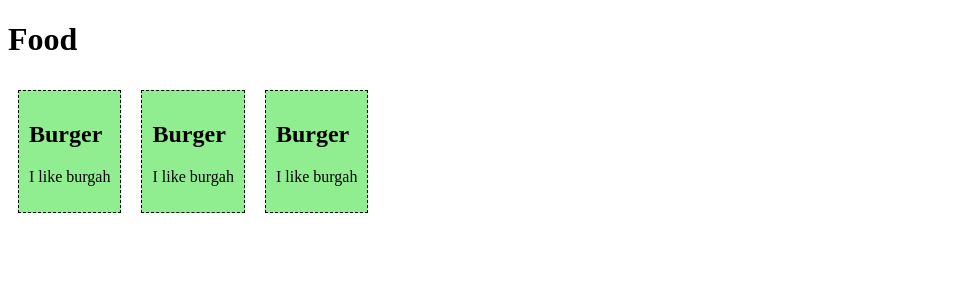
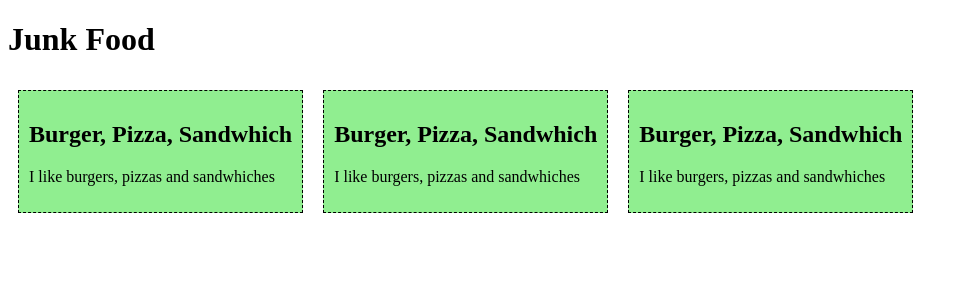
Before and after one commit to Carlll562/webprog-sf241-vuejs, a Vue app in the folder firstsfc/: page / in a window 1280 px wide. Shown: the top 300 px of the page, without its empty margins (0-968 px from the left). Built offline with nearby package versions, Linux system fonts and the light colour scheme.

Commit message:
Added junk food

```diff
--- a/firstsfc/src/App.vue
+++ b/firstsfc/src/App.vue
@@ -1,7 +1,7 @@
 App.vue
 
 <template>
-  <h1>Food</h1>
+  <h1>Junk Food</h1>
   <food-item/>
   <food-item/>
   <food-item/>
--- a/firstsfc/src/components/FoodItem.vue
+++ b/firstsfc/src/components/FoodItem.vue
@@ -9,8 +9,8 @@
 export default {
   data() {
     return {
-      name: 'Burger',
-      message: 'I like burgah'
+      name: 'Burger, Pizza, Sandwhich',
+      message: 'I like burgers, pizzas and sandwhiches'
     }
   }
 };
```
